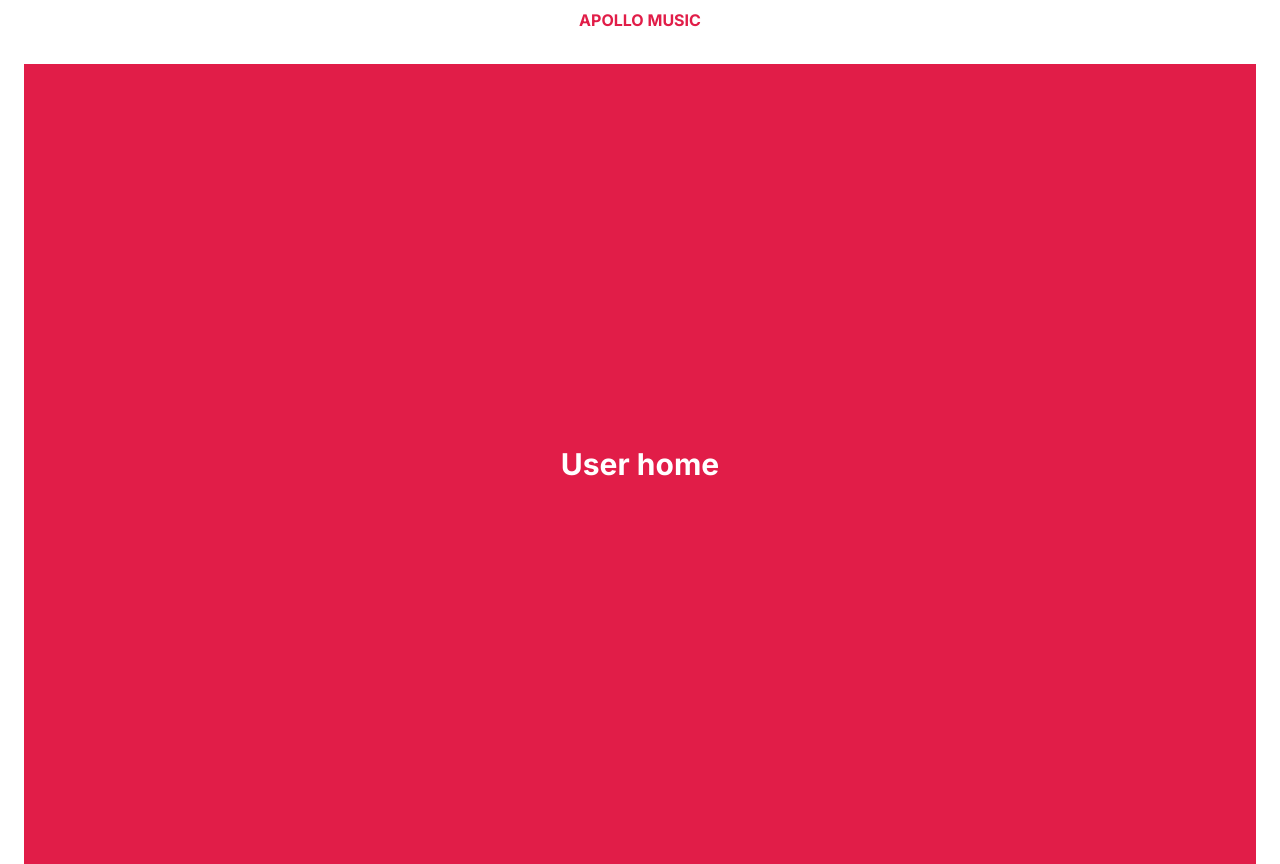
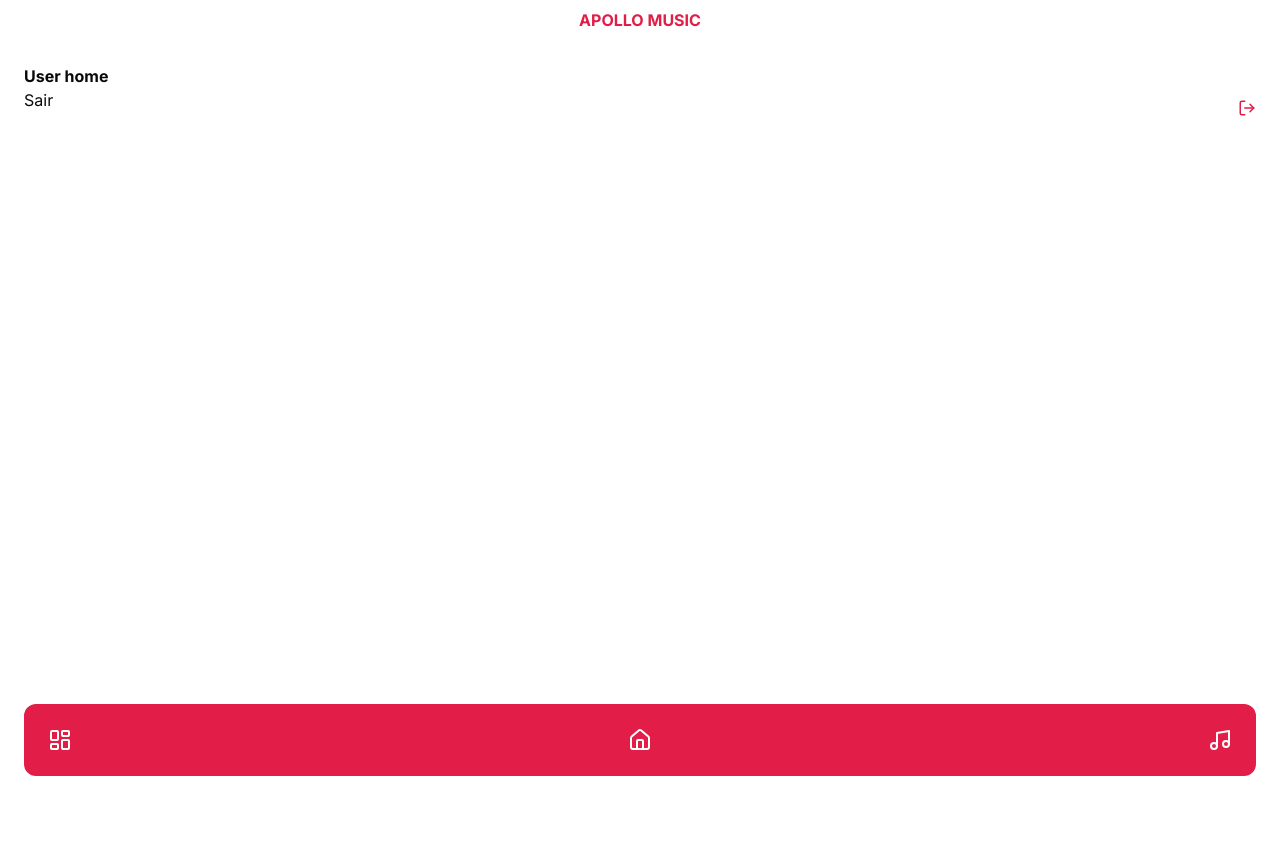
Before and after one commit to caioslopes/frontend-apollo, a Next.js app: page /user/home in a window 1280 px wide. After the commit the page ends 800 px from the top, so only its background shows below. Built offline with nearby package versions, Linux system fonts and the light colour scheme.

Commit message:
feat: adding other user pages, and refactor layout of user

```diff
--- /dev/null
+++ b/src/app/user/dashboard/page.tsx
@@ -0,0 +1,5 @@
+import React from "react";
+
+export default function dashboard() {
+  return <div>dashboard</div>;
+}
--- a/src/app/user/layout.tsx
+++ b/src/app/user/layout.tsx
@@ -1,4 +1,5 @@
 import Header from "@/components/Header/Header";
+import Menu from "@/components/Menu/Menu";
 import React from "react";
 
 export default function RootLayout({
@@ -9,7 +10,10 @@ export default function RootLayout({
   return (
     <>
       <Header />
-      <main className="mt-16 px-6">{children}</main>
+      <main className="mt-16 px-6 h-[calc(100vh_-_10rem)] overflow-auto">
+        {children}
+      </main>
+      <Menu />
     </>
   );
 }
--- /dev/null
+++ b/src/app/user/player/page.tsx
@@ -0,0 +1,5 @@
+import React from "react";
+
+export default function player() {
+  return <div>player</div>;
+}
--- a/src/views/User/User.tsx
+++ b/src/views/User/User.tsx
@@ -1,9 +1,28 @@
+"use client";
+import { deleteAccessTokenFromCookies } from "@/auth/deleteAccessTokenFromCookies";
+import { Button } from "@/components/ui/button";
+import { LogOut } from "lucide-react";
+import { useRouter } from "next/navigation";
 import React from "react";
 
 export default function User() {
+  const router = useRouter();
   return (
-    <div className="flex justify-center items-center min-h-screen bg-primary">
-      <span className="text-white font-bold text-3xl">User home</span>
+    <div>
+      <p className="font-bold">User home</p>
+      <div className="flex justify-between">
+        Sair
+        <Button
+          className="p-0"
+          variant="ghost"
+          onClick={async () => {
+            await deleteAccessTokenFromCookies();
+            router.push("/");
+          }}
+        >
+          <LogOut className="text-primary" size={18} />
+        </Button>
+      </div>
     </div>
   );
 }
```
